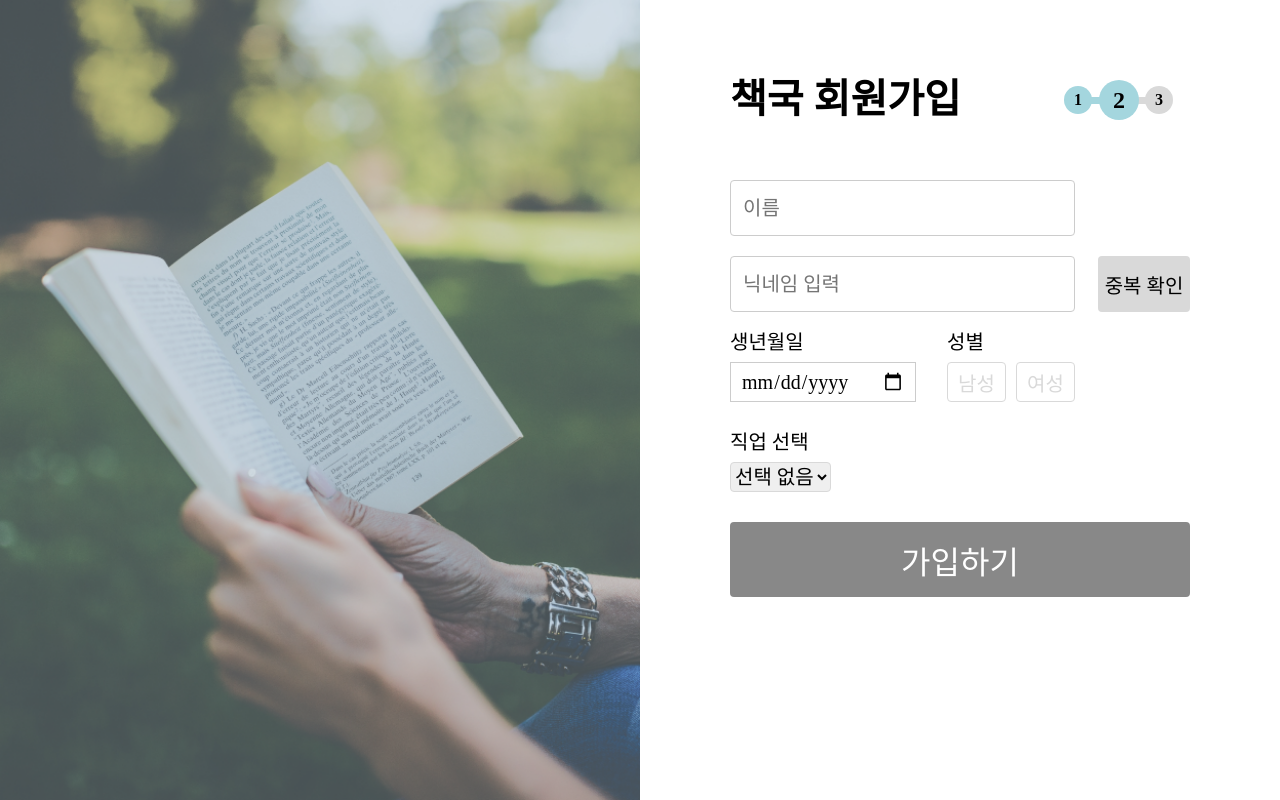
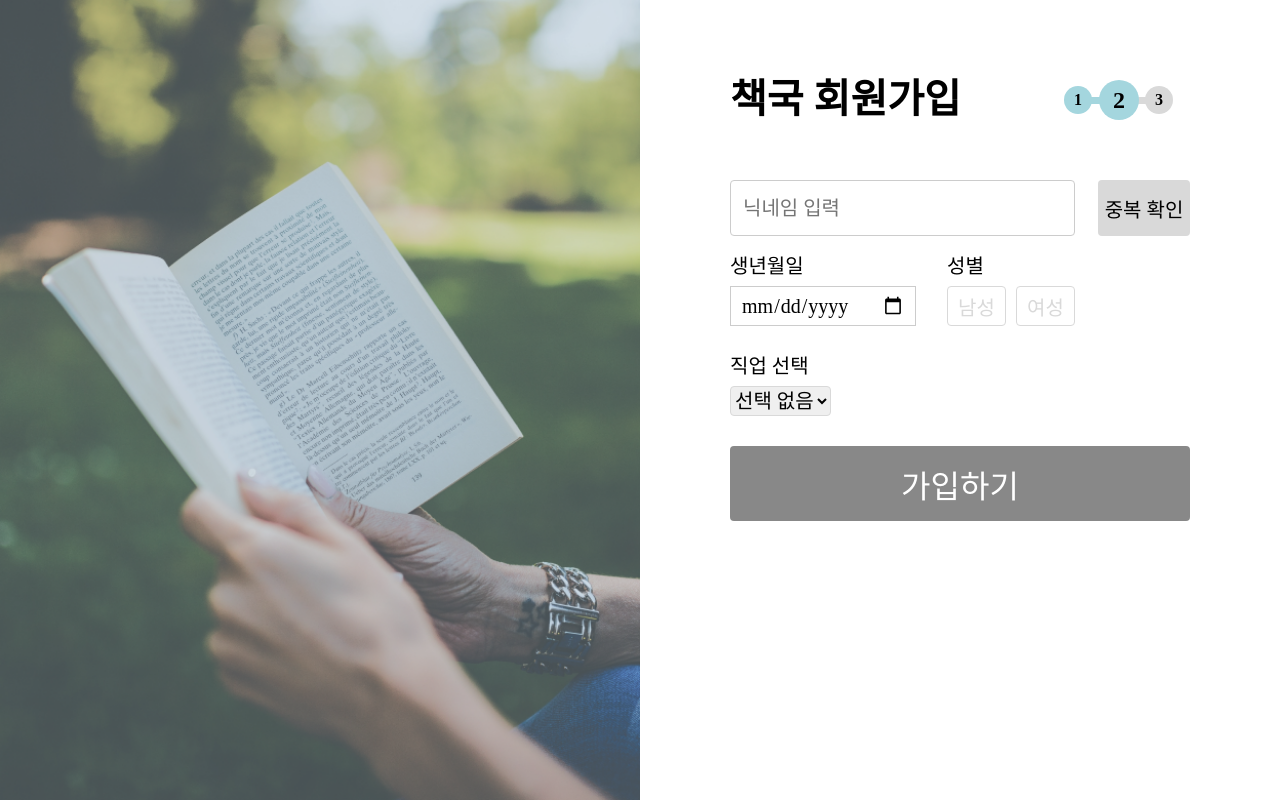
Before and after one commit to kw-bookmedicine/frontend, a React (Create React App) app: page /signup/oauth in a window 1280 px wide. Built offline with nearby package versions, Linux system fonts and the light colour scheme; no server answers; a web font is replaced by a local one.

Commit message:
Fix: 이름 입력창 제거

```diff
--- a/src/pages/Login/Signup2Oauth.jsx
+++ b/src/pages/Login/Signup2Oauth.jsx
@@ -96,16 +96,6 @@ const Signup2Oauth = () => {
         </div>
 
         <form onSubmit={handleSubmit(onSubmit)}>
-          <FormInput
-            type="name"
-            register={register}
-            name="name"
-            rules={{
-              required: "이름을 입력해주세요",
-            }}
-            placeholder="이름"
-            errors={errors}
-          />
           <div style={{ position: "relative" }}>
             <FormInput
               type="nickname"
```
